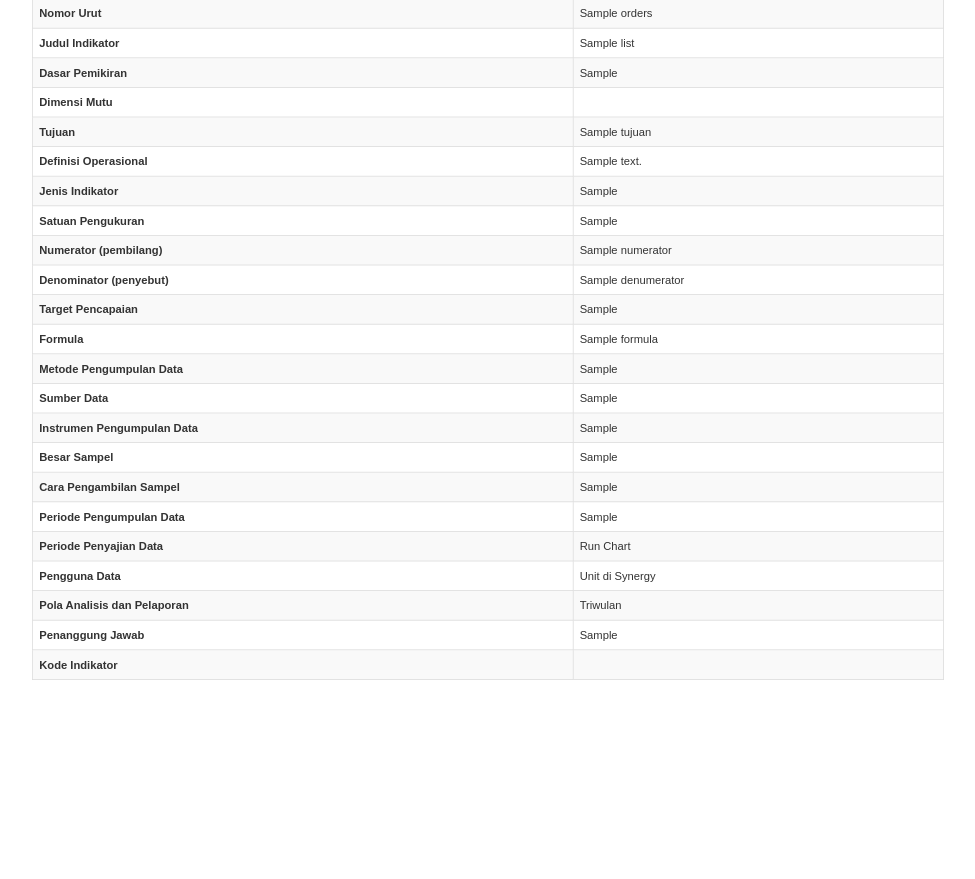
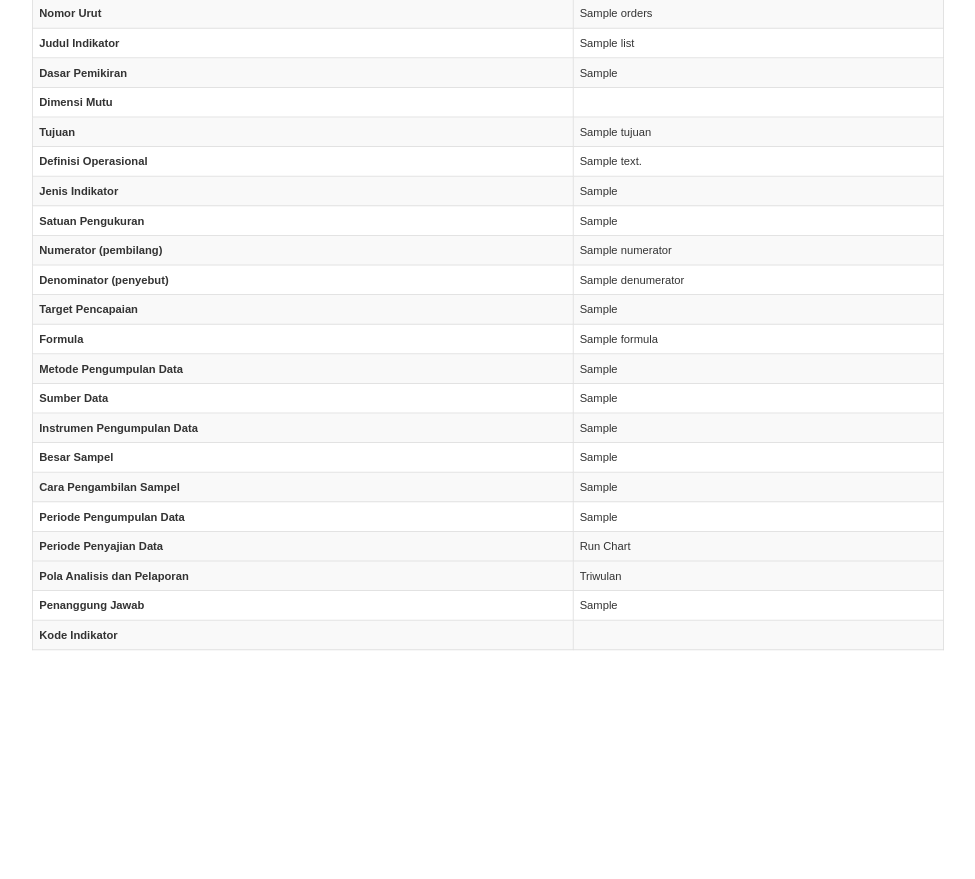
Before and after one commit to sopian27/synergy-report, a CodeIgniter app: the page made by application/views/profile_indikator.php in a window 1280 px wide. Shown: the part 89-968 px from the top of the page, without its empty margins (24-999 px from the left). After the commit the page ends 739 px from the top, so only its background shows below. Run offline with CodeIgniter, Linux system fonts and the light colour scheme; the template is opened without the code that fills it: most values are stand-ins (such as "Sample title", 1, 10 or a date in 2020).

Commit message:
hide pengguna data

```diff
--- a/application/views/profile_indikator.php
+++ b/application/views/profile_indikator.php
@@ -140,7 +140,7 @@
                 <th>Periode Penyajian Data</th>
                 <td>Run Chart</td>
             </tr>
-            <tr>
+            <tr style="display:none";>
                 <th>Pengguna Data</th>
                 <td>Unit di Synergy</td>
             </tr>
```
